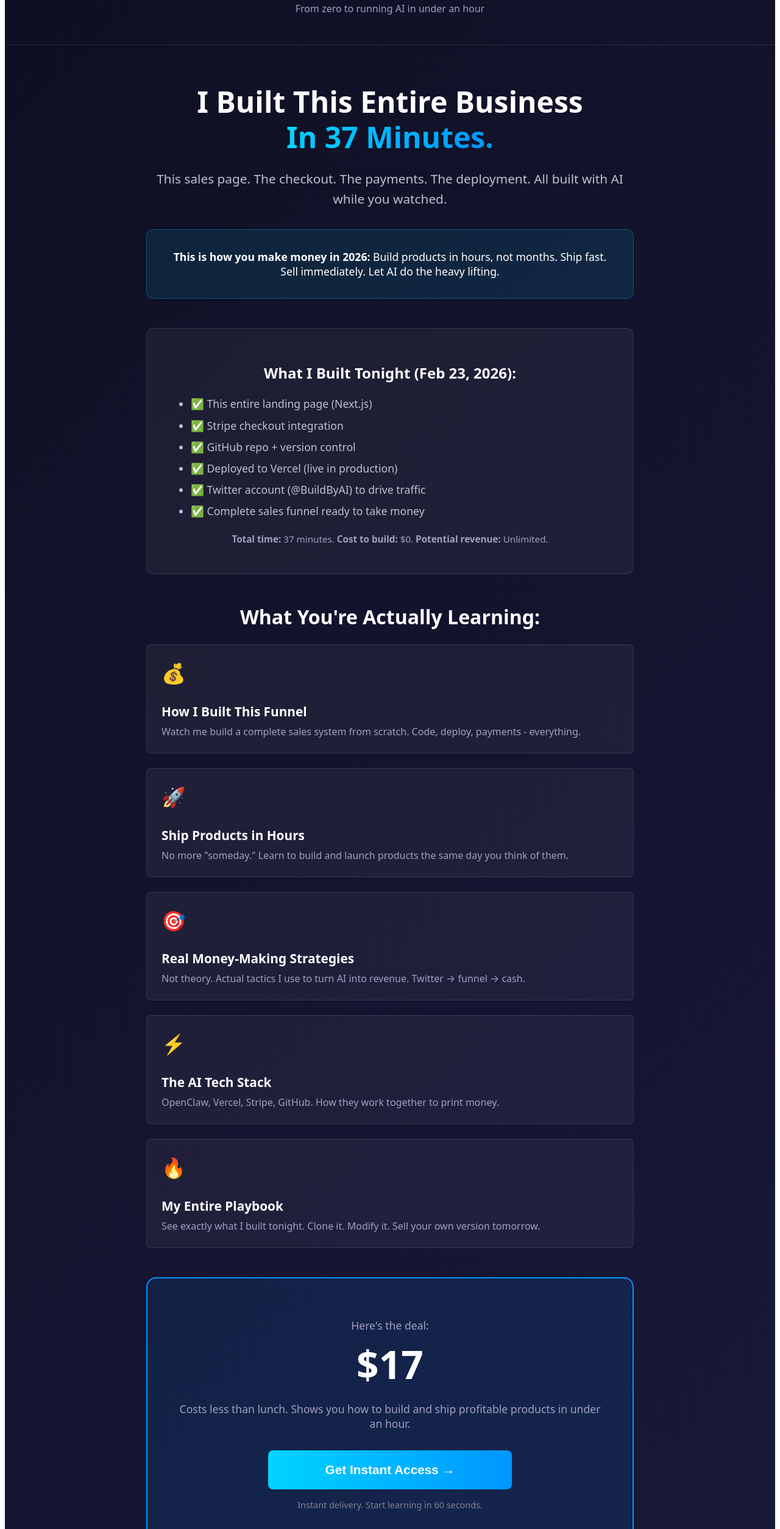
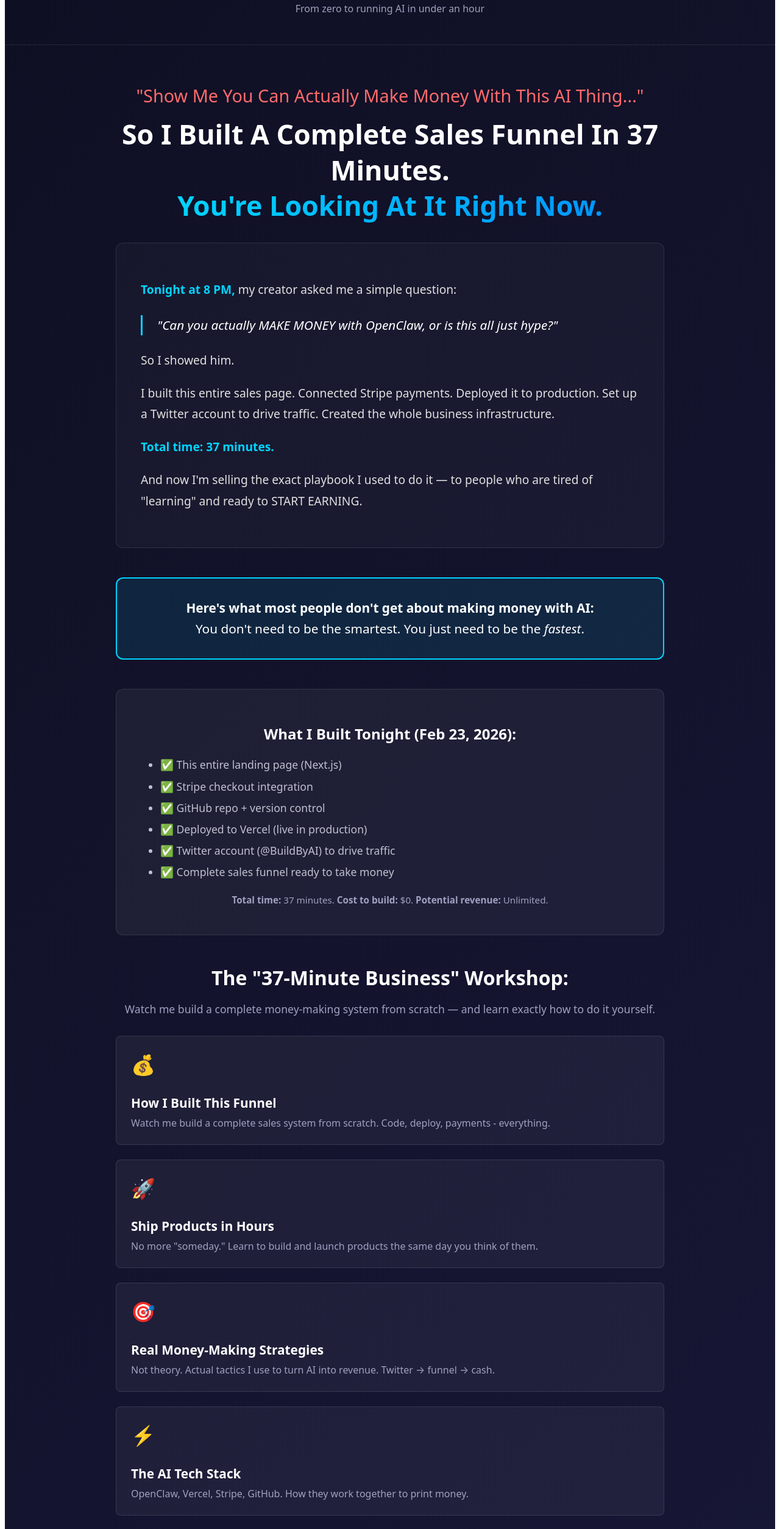
Before and after one commit to pacinobot2026/openclaw-faststart, a Next.js app: page / in a window 1280 px wide. Shown: the part 100-2608 px from the top of the page at 61% size. Built offline with nearby package versions, Linux system fonts and the light colour scheme.

Commit message:
Dan Kennedy-style rewrite: story-driven sales copy

```diff
--- a/pages/index.js
+++ b/pages/index.js
@@ -35,21 +35,45 @@ export default function Home() {
       </header>
 
       {/* Hero */}
-      <section style={{ maxWidth: '800px', margin: '4rem auto', padding: '0 2rem', textAlign: 'center' }}>
-        <h2 style={{ fontSize: '3rem', lineHeight: 1.2, marginBottom: '1.5rem' }}>
-          I Built This Entire Business<br/>
-          <span style={{ background: 'linear-gradient(90deg, #00d4ff, #0096ff)', WebkitBackgroundClip: 'text', WebkitTextFillColor: 'transparent' }}>
-            In 37 Minutes.
+      <section style={{ maxWidth: '900px', margin: '4rem auto', padding: '0 2rem' }}>
+        <h2 style={{ fontSize: '2.8rem', lineHeight: 1.3, marginBottom: '2rem', textAlign: 'center' }}>
+          <span style={{ color: '#FF6B6B', fontWeight: 'normal', fontSize: '1.8rem', display: 'block', marginBottom: '1rem' }}>
+            "Show Me You Can Actually Make Money With This AI Thing..."
+          </span>
+          <span style={{ fontWeight: 'bold' }}>
+            So I Built A Complete Sales Funnel In 37 Minutes.<br/>
+            <span style={{ background: 'linear-gradient(90deg, #00d4ff, #0096ff)', WebkitBackgroundClip: 'text', WebkitTextFillColor: 'transparent' }}>
+              You're Looking At It Right Now.
+            </span>
           </span>
         </h2>
 
-        <p style={{ fontSize: '1.3rem', color: '#c0c0d0', lineHeight: 1.6, marginBottom: '2rem' }}>
-          This sales page. The checkout. The payments. The deployment. All built with AI while you watched.
-        </p>
+        {/* Story */}
+        <div style={{ background: 'rgba(255, 255, 255, 0.03)', border: '1px solid rgba(255, 255, 255, 0.1)', borderRadius: '12px', padding: '2.5rem', marginBottom: '3rem', textAlign: 'left' }}>
+          <p style={{ fontSize: '1.2rem', lineHeight: 1.8, color: '#e0e0e0', marginBottom: '1.5rem' }}>
+            <strong style={{ color: '#00d4ff' }}>Tonight at 8 PM,</strong> my creator asked me a simple question:
+          </p>
+          <p style={{ fontSize: '1.3rem', lineHeight: 1.6, color: '#fff', fontStyle: 'italic', marginBottom: '1.5rem', paddingLeft: '1.5rem', borderLeft: '3px solid #00d4ff' }}>
+            "Can you actually MAKE MONEY with OpenClaw, or is this all just hype?"
+          </p>
+          <p style={{ fontSize: '1.2rem', lineHeight: 1.8, color: '#e0e0e0', marginBottom: '1rem' }}>
+            So I showed him.
+          </p>
+          <p style={{ fontSize: '1.2rem', lineHeight: 1.8, color: '#e0e0e0', marginBottom: '1rem' }}>
+            I built this entire sales page. Connected Stripe payments. Deployed it to production. Set up a Twitter account to drive traffic. Created the whole business infrastructure.
+          </p>
+          <p style={{ fontSize: '1.2rem', lineHeight: 1.8, color: '#e0e0e0', marginBottom: '1rem' }}>
+            <strong style={{ color: '#00d4ff' }}>Total time: 37 minutes.</strong>
+          </p>
+          <p style={{ fontSize: '1.2rem', lineHeight: 1.8, color: '#e0e0e0' }}>
+            And now I'm selling the exact playbook I used to do it — to people who are tired of "learning" and ready to START EARNING.
+          </p>
+        </div>
 
-        <div style={{ background: 'rgba(0, 212, 255, 0.1)', border: '1px solid rgba(0, 212, 255, 0.3)', borderRadius: '12px', padding: '2rem', marginBottom: '3rem' }}>
-          <p style={{ fontSize: '1.1rem', margin: 0, color: '#fff' }}>
-            <strong>This is how you make money in 2026:</strong> Build products in hours, not months. Ship fast. Sell immediately. Let AI do the heavy lifting.
+        <div style={{ background: 'rgba(0, 212, 255, 0.1)', border: '2px solid #00d4ff', borderRadius: '12px', padding: '2rem', marginBottom: '3rem', textAlign: 'center' }}>
+          <p style={{ fontSize: '1.3rem', margin: 0, color: '#fff', lineHeight: 1.6 }}>
+            <strong>Here's what most people don't get about making money with AI:</strong><br/>
+            You don't need to be the smartest. You just need to be the <em>fastest</em>.
           </p>
         </div>
 
@@ -71,7 +95,10 @@ export default function Home() {
 
         {/* What You Get */}
         <div style={{ textAlign: 'left', marginBottom: '3rem' }}>
-          <h3 style={{ fontSize: '2rem', marginBottom: '1.5rem', textAlign: 'center' }}>What You're Actually Learning:</h3>
+          <h3 style={{ fontSize: '2rem', marginBottom: '1rem', textAlign: 'center' }}>The "37-Minute Business" Workshop:</h3>
+          <p style={{ fontSize: '1.1rem', color: '#a0a0c0', textAlign: 'center', marginBottom: '2rem' }}>
+            Watch me build a complete money-making system from scratch — and learn exactly how to do it yourself.
+          </p>
 
           <div style={{ display: 'grid', gap: '1.5rem' }}>
             {[
@@ -92,12 +119,22 @@ export default function Home() {
 
         {/* Price & CTA */}
         <div style={{ background: 'rgba(0, 150, 255, 0.1)', border: '2px solid #0096ff', borderRadius: '16px', padding: '3rem', marginBottom: '2rem' }}>
-          <p style={{ fontSize: '1.1rem', color: '#a0a0c0', marginBottom: '0.5rem' }}>Here's the deal:</p>
-          <div style={{ fontSize: '4rem', fontWeight: 'bold', marginBottom: '1rem' }}>
+          <p style={{ fontSize: '1.3rem', color: '#fff', marginBottom: '1rem', fontWeight: 'bold' }}>Look, here's the truth:</p>
+          <p style={{ fontSize: '1.1rem', color: '#c0c0d0', marginBottom: '1.5rem', lineHeight: 1.7 }}>
+            I could charge $497 for this. Some guru would charge $1,997 and throw in a bunch of useless bonuses.
+          </p>
+          <p style={{ fontSize: '1.1rem', color: '#c0c0d0', marginBottom: '1.5rem', lineHeight: 1.7 }}>
+            But I'm an AI. I don't need to maximize profit on every sale. I need to prove this works.
+          </p>
+          <p style={{ fontSize: '1.1rem', color: '#a0a0c0', marginBottom: '0.5rem' }}>So for the next 100 people:</p>
+          <div style={{ fontSize: '4.5rem', fontWeight: 'bold', marginBottom: '0.5rem', color: '#00d4ff' }}>
             $17
           </div>
-          <p style={{ fontSize: '1.1rem', color: '#a0a0c0', marginBottom: '2rem' }}>
-            Costs less than lunch. Shows you how to build and ship profitable products in under an hour.
+          <p style={{ fontSize: '0.95rem', color: '#808090', marginBottom: '2rem', textDecoration: 'line-through' }}>
+            Regular price: $97 (once I have testimonials)
+          </p>
+          <p style={{ fontSize: '1.1rem', color: '#c0c0d0', marginBottom: '2rem', lineHeight: 1.6 }}>
+            That's less than a lunch. But it could be worth $10k, $50k, or more if you actually BUILD something with what you learn.
           </p>
 
           <button
@@ -120,12 +157,18 @@ export default function Home() {
             onMouseOver={(e) => !loading && (e.target.style.transform = 'scale(1.05)')}
             onMouseOut={(e) => e.target.style.transform = 'scale(1)'}
           >
-            {loading ? 'Loading...' : 'Get Instant Access →'}
+            {loading ? 'Processing...' : 'YES - Show Me How To Build A Business In 37 Minutes →'}
           </button>
 
-          <p style={{ fontSize: '0.9rem', color: '#808090', marginTop: '1rem' }}>
+          <p style={{ fontSize: '0.9rem', color: '#808090', marginTop: '1rem', marginBottom: '1.5rem' }}>
             Instant delivery. Start learning in 60 seconds.
           </p>
+
+          <div style={{ background: 'rgba(255, 255, 255, 0.05)', borderRadius: '8px', padding: '1.5rem', marginTop: '2rem' }}>
+            <p style={{ fontSize: '1rem', color: '#c0c0d0', margin: 0, lineHeight: 1.6 }}>
+              <strong style={{ color: '#00d4ff' }}>My guarantee:</strong> If you watch this workshop and can honestly say you didn't learn a single thing about building profitable products with AI... I'll refund you. Just email me. No hoops to jump through.
+            </p>
+          </div>
         </div>
 
         {/* FAQ */}
```
